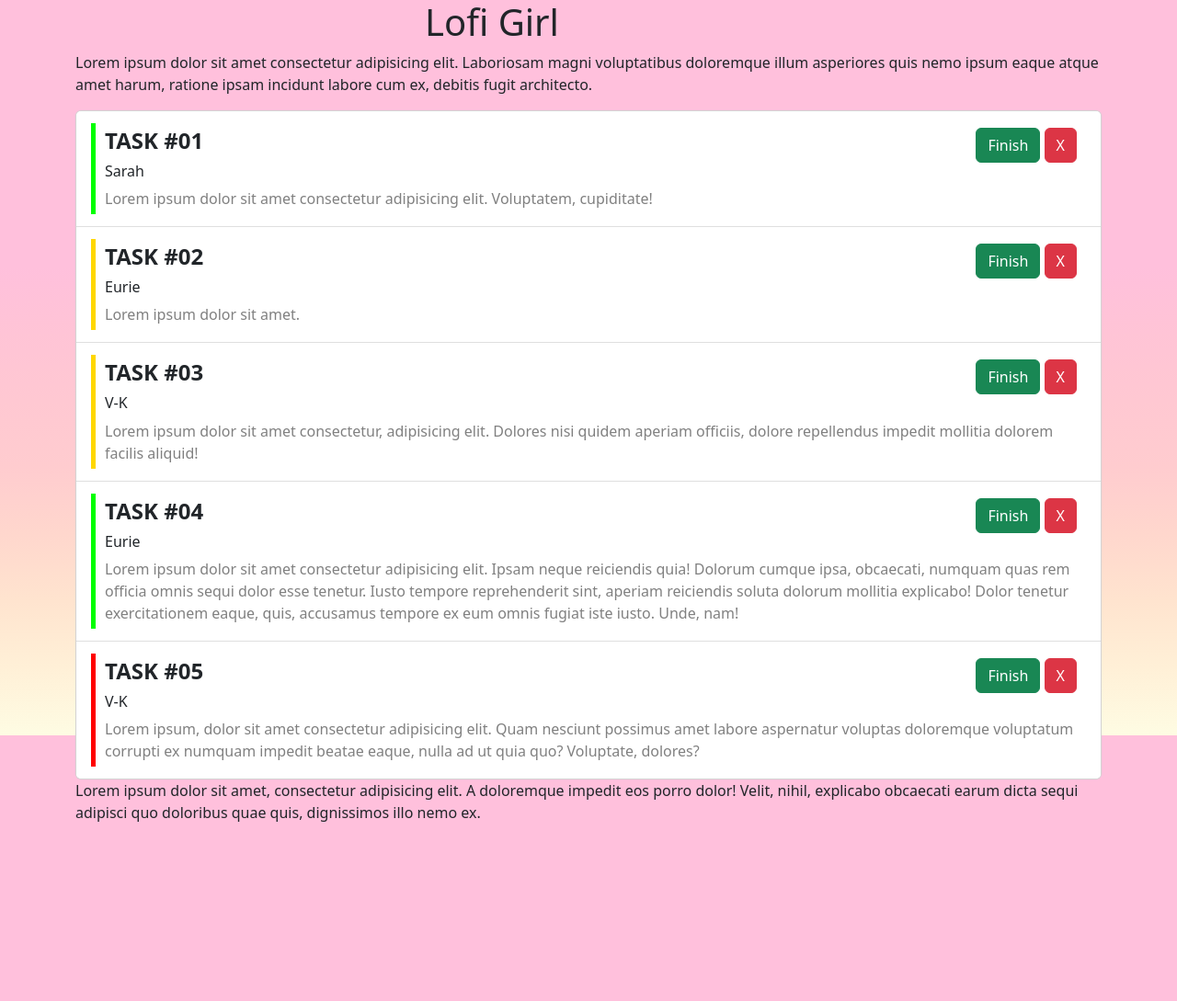
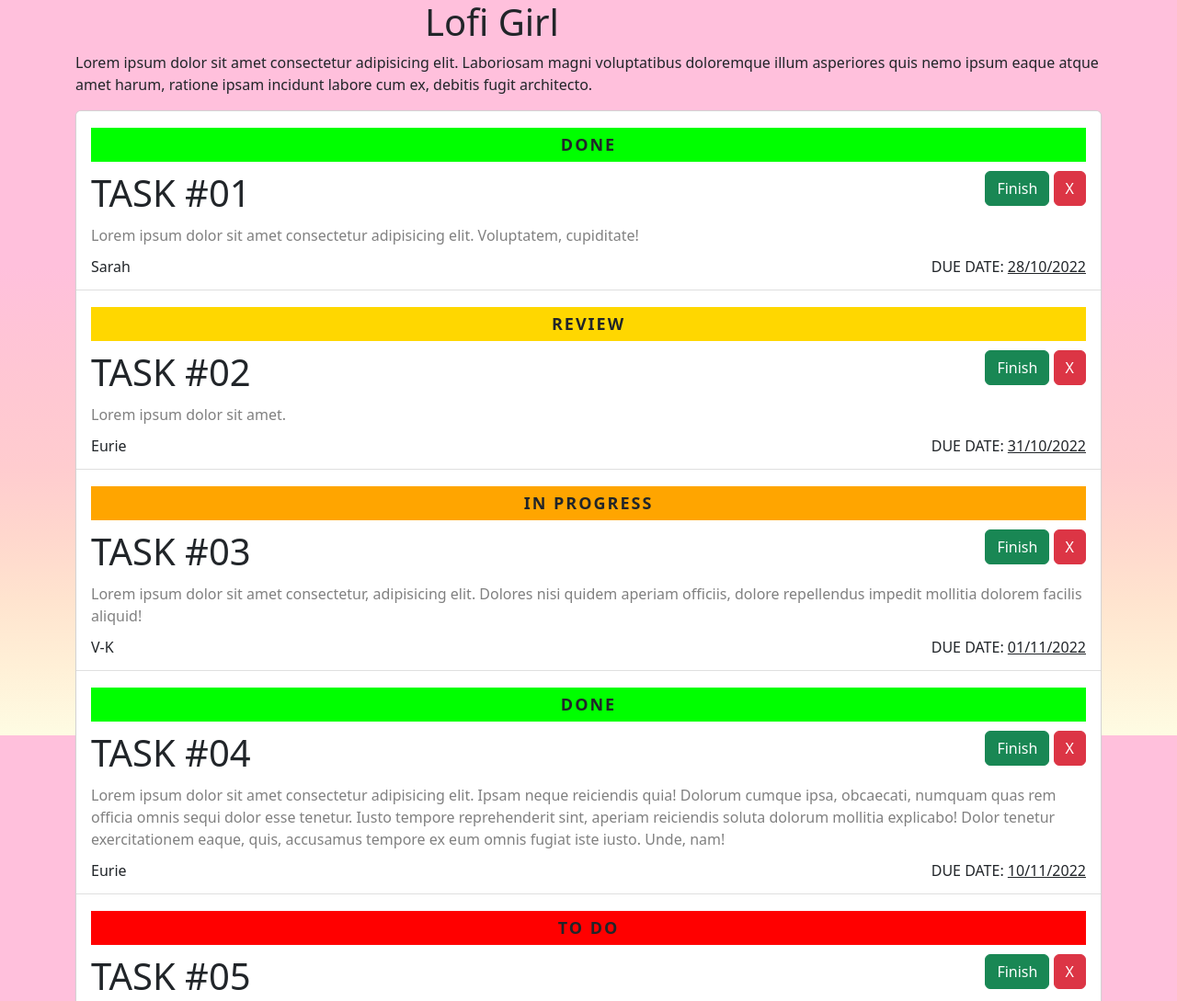
Before and after one commit to EurieDoseCode/todo-list.2, a plain HTML site: page index.html in a window 1280 px wide. Shown: the top 1089 px of the page at 92% size. Before the commit the page ends 912 px from the top, so only its background shows below. Drawn offline with nearby package versions, Linux system fonts and the light colour scheme.

Commit message:
Fixed Todo List and modified CSS

```diff
--- a/index.html
+++ b/index.html
@@ -47,12 +47,12 @@
           <ul class="list-group list-group-flush">
 
             <li class="list-group-item">
-              <div class="STATUS done">
+              <div class="Status done">DONE</div>
               <div class="row">
-                  <div class="col-8">
-                    <h4 class="ListName">Task #01</h4>
+                <div class="col-7">
+                  <div class="display-6 Name">Task #01</div>
                 </div>
-                  <div class="col-4">
+                <div class="col-5">
                   <div class="text-end">
                     <a href="#" class="btn btn-success">Finish</a>
                     <a href="#" class="btn btn-danger">X</a>
@@ -60,19 +60,25 @@
                 </div>
               </div>
               <div class="row">
-                  <h6 class="AssignedTo">Sarah</h6>
                 <div class="Description">Lorem ipsum dolor sit amet consectetur adipisicing elit. Voluptatem, cupiditate!</div>
+              </div>
+              <div class="row">
+                <div class="col-5">
+                  <div class="AssignedTo">Sarah</div>
+                </div>
+                <div class="col-7">
+                  <div class="DueDate text-end">DUE DATE: <u>28/10/2022</u></div>
                 </div>
               </div>
             </li>
 
             <li class="list-group-item">
-              <div class="STATUS work">
+              <div class="Status review">REVIEW</div>
               <div class="row">
-                  <div class="col-8">
-                    <h4 class="ListName">Task #02</h4>
+                <div class="col-7">
+                  <div class="display-6 Name">Task #02</div>
                 </div>
-                  <div class="col-4">
+                <div class="col-5">
                   <div class="text-end">
                     <a href="#" class="btn btn-success">Finish</a>
                     <a href="#" class="btn btn-danger">X</a>
@@ -80,19 +86,25 @@
                 </div>
               </div>
               <div class="row">
-                  <h6 class="AssignedTo">Eurie</h6>
                 <div class="Description">Lorem ipsum dolor sit amet.</div>
+             </div>
+             <div class="row">
+              <div class="col-5">
+                <div class="AssignedTo">Eurie</div>
+              </div>
+              <div class="col-7">
+                <div class="DueDate text-end">DUE DATE: <u>31/10/2022</u></div>
               </div>
             </div>
             </li>
 
             <li class="list-group-item">
-              <div class="STATUS work">
+              <div class="Status in-progress">IN PROGRESS</div>
               <div class="row">
-                  <div class="col-8">
-                    <h4 class="ListName">Task #03</h4>
+                <div class="col-7">
+                  <div class="display-6 Name">Task #03</div>
                 </div>
-                  <div class="col-4">
+                <div class="col-5">
                   <div class="text-end">
                     <a href="#" class="btn btn-success">Finish</a>
                     <a href="#" class="btn btn-danger">X</a>
@@ -100,19 +112,25 @@
                 </div>
               </div>
               <div class="row">
-                  <h6 class="AssignedTo">V-K</h6>
                 <div class="Description">Lorem ipsum dolor sit amet consectetur, adipisicing elit. Dolores nisi quidem aperiam officiis, dolore repellendus impedit mollitia dolorem facilis aliquid!</div>
+             </div>
+             <div class="row">
+              <div class="col-5">
+                <div class="AssignedTo">V-K</div>
+              </div>
+              <div class="col-7">
+                <div class="DueDate text-end">DUE DATE: <u>01/11/2022</u></div>
               </div>
             </div>
             </li>
 
             <li class="list-group-item">
-              <div class="STATUS done">
+              <div class="Status done">DONE</div>
               <div class="row">
-                  <div class="col-8">
-                    <h4 class="ListName">Task #04</h4>
+                <div class="col-7">
+                  <div class="display-6 Name">Task #04</div>
                 </div>
-                  <div class="col-4">
+                <div class="col-5">
                   <div class="text-end">
                     <a href="#" class="btn btn-success">Finish</a>
                     <a href="#" class="btn btn-danger">X</a>
@@ -120,19 +138,25 @@
                 </div>
               </div>
               <div class="row">
-                  <h6 class="AssignedTo">Eurie</h6>
                 <div class="Description">Lorem ipsum dolor sit amet consectetur adipisicing elit. Ipsam neque reiciendis quia! Dolorum cumque ipsa, obcaecati, numquam quas rem officia omnis sequi dolor esse tenetur. Iusto tempore reprehenderit sint, aperiam reiciendis soluta dolorum mollitia explicabo! Dolor tenetur exercitationem eaque, quis, accusamus tempore ex eum omnis fugiat iste iusto. Unde, nam!</div>
+             </div>
+             <div class="row">
+              <div class="col-5">
+                <div class="AssignedTo">Eurie</div>
+              </div>
+              <div class="col-7">
+                <div class="DueDate text-end">DUE DATE: <u>10/11/2022</u></div>
               </div>
             </div>
             </li>
 
             <li class="list-group-item">
-              <div class="STATUS risk">
+              <div class="Status to-do">TO DO</div>
               <div class="row">
-                  <div class="col-8">
-                    <h4 class="ListName">Task #05</h4>
+                <div class="col-7">
+                  <div class="display-6 Name">Task #05</div>
                 </div>
-                  <div class="col-4">
+                <div class="col-5">
                   <div class="text-end">
                     <a href="#" class="btn btn-success">Finish</a>
                     <a href="#" class="btn btn-danger">X</a>
@@ -140,8 +164,14 @@
                 </div>
               </div>
               <div class="row">
-                  <h6 class="AssignedTo">V-K</h6>
                 <div class="Description">Lorem ipsum, dolor sit amet consectetur adipisicing elit. Quam nesciunt possimus amet labore aspernatur voluptas doloremque voluptatum corrupti ex numquam impedit beatae eaque, nulla ad ut quia quo? Voluptate, dolores?</div>
+              </div>
+              <div class="row">
+                <div class="col-5">
+                  <div class="AssignedTo">V-K</div>
+                </div>
+                <div class="col-7">
+                  <div class="DueDate text-end">DUE DATE: <u>01/12/2022</u></div>
                 </div>
               </div>
             </li>
--- a/style.css
+++ b/style.css
@@ -29,28 +29,35 @@ body {
 
 
 /* ---------- LIST ---------- */
-.STATUS {
-  margin: 5px 0px;
-  border-left: 5px solid;
-  padding: 5px 10px;
-}
-
-.done {border-color: lime;}
-.work {border-color: gold;}
-.risk {border-color: red;}
-
-.ListName {
+.Status {
+  margin: 10px 0px;
+  padding: 5px;
+  text-align: center;
   text-transform: uppercase;
+  letter-spacing: 2px;
+  font-size: large;
   font-weight: bold;
 }
 
-.AssignedTo {
-  text-decoration: none;
+.done {background-color: lime;}
+.review {background-color: gold;}
+.in-progress {background-color: orange;}
+.to-do {background-color: red;}
+
+.Name {
+  text-transform: uppercase;
+  font-weight: 500;
 }
 
 .Description {
   color: grey;
+  margin: 10px 0px;
 }
 
+.AssignedTo, .DueDate {
+  text-decoration: none;
+  font-weight: 500;
+  margin-bottom: 5px;
+}
 
 /* ---------- FOOTER ---------- */
```
Lines whose indentation alone changed are shown as unchanged.
